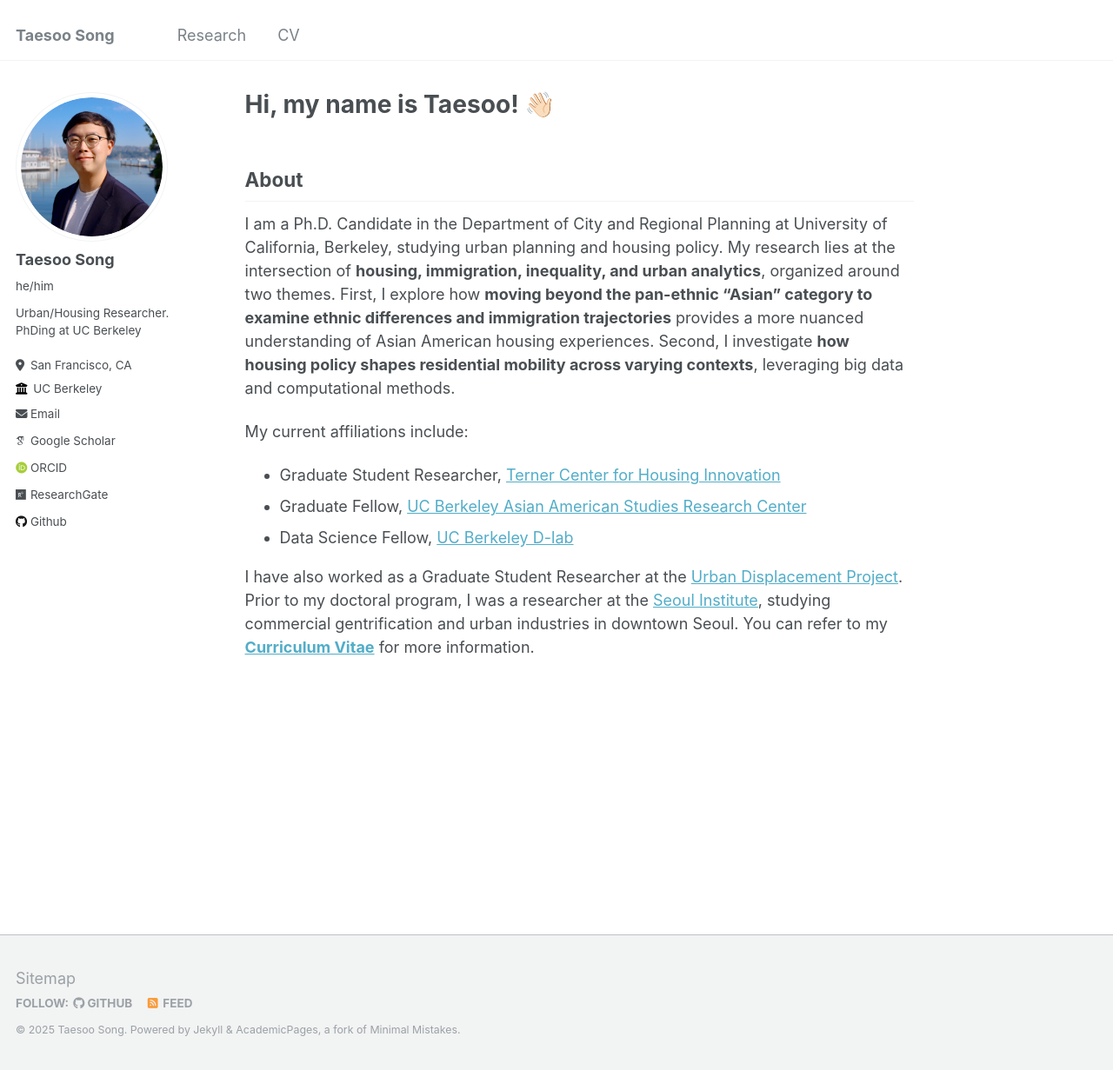
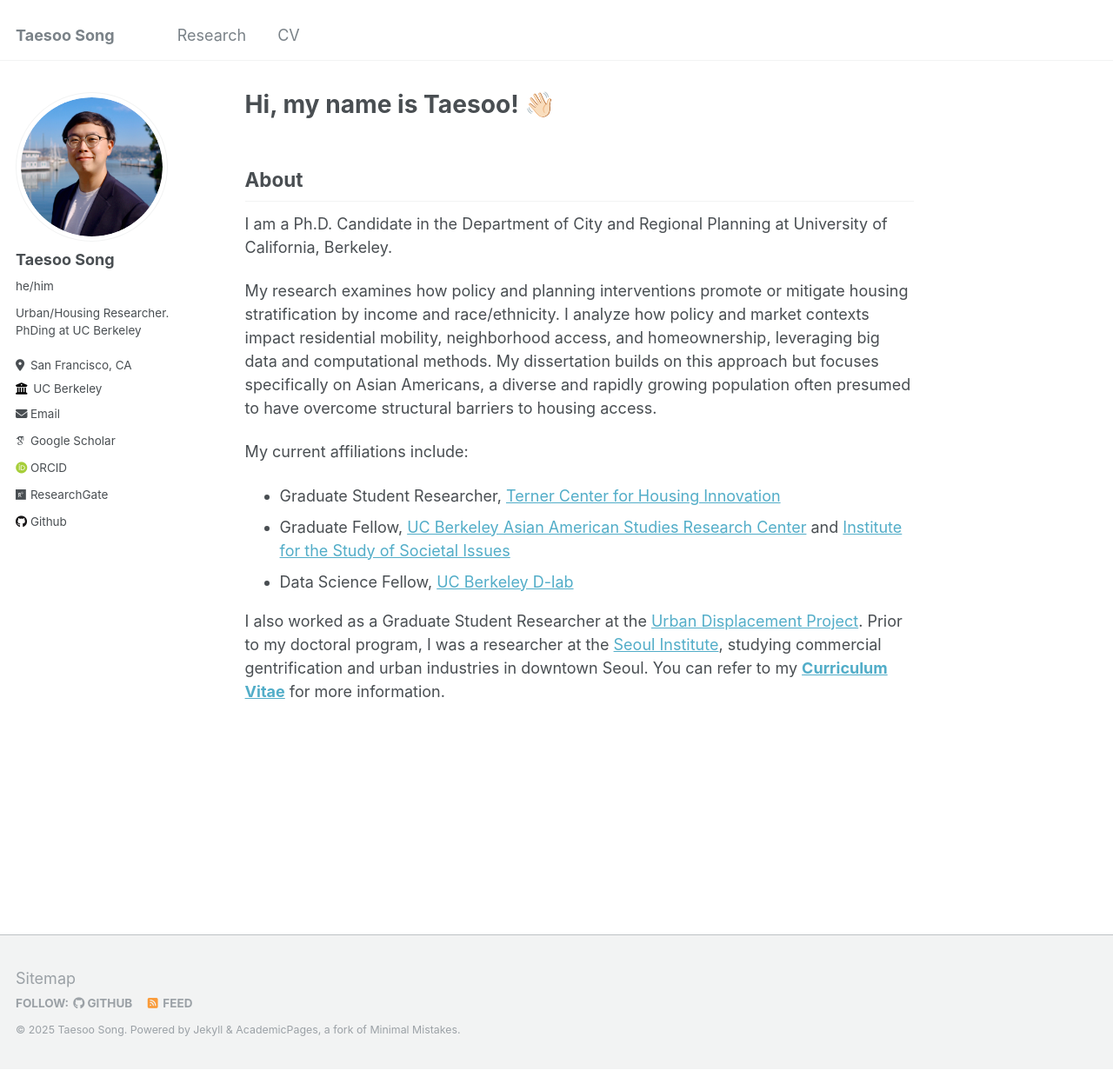
Before and after one commit to taesoosong/taesoosong.github.io, a Jekyll site: the page built from _pages/about.md, in a window 1280 px wide and 1231 px high. Shown: the whole window at 87% size. Built offline with Jekyll 4.4.1, drawn with Linux system fonts in a browser that asks for light colours; some web fonts are replaced.

Commit message:
Update about.md

```diff
--- a/_pages/about.md
+++ b/_pages/about.md
@@ -9,11 +9,13 @@ redirect_from:
 ---
 
 ## About
-I am a Ph.D. Candidate in the Department of City and Regional Planning at University of California, Berkeley, studying urban planning and housing policy. My research lies at the intersection of **housing, immigration, inequality, and urban analytics**, organized around two themes. First, I explore how **moving beyond the pan-ethnic “Asian” category to examine ethnic differences and immigration trajectories** provides a more nuanced understanding of Asian American housing experiences. Second, I investigate **how housing policy shapes residential mobility across varying contexts**, leveraging big data and computational methods.
+I am a Ph.D. Candidate in the Department of City and Regional Planning at University of California, Berkeley.
+
+My research examines how policy and planning interventions promote or mitigate housing stratification by income and race/ethnicity. I analyze how policy and market contexts impact residential mobility, neighborhood access, and homeownership, leveraging big data and computational methods. My dissertation builds on this approach but focuses specifically on Asian Americans, a diverse and rapidly growing population often presumed to have overcome structural barriers to housing access.
 
 My current affiliations include:
 - Graduate Student Researcher, [Terner Center for Housing Innovation](https://ternercenter.berkeley.edu/)
-- Graduate Fellow, [UC Berkeley Asian American Studies Research Center](https://issi.berkeley.edu/aarc)
+- Graduate Fellow, [UC Berkeley Asian American Studies Research Center](https://issi.berkeley.edu/aarc) and [Institute for the Study of Societal Issues](https://issi.berkeley.edu/)
 - Data Science Fellow, [UC Berkeley D-lab](https://dlab.berkeley.edu/)
 
-I have also worked as a Graduate Student Researcher at the [Urban Displacement Project](https://www.urbandisplacement.org/). Prior to my doctoral program, I was a researcher at the [Seoul Institute](https://global.si.re.kr/), studying commercial gentrification and urban industries in downtown Seoul. You can refer to my [**Curriculum Vitae**](https://taesoosong.github.io/academic_cv/song_taesoo_cv.pdf) for more information.
+I also worked as a Graduate Student Researcher at the [Urban Displacement Project](https://www.urbandisplacement.org/). Prior to my doctoral program, I was a researcher at the [Seoul Institute](https://global.si.re.kr/), studying commercial gentrification and urban industries in downtown Seoul. You can refer to my [**Curriculum Vitae**](https://taesoosong.github.io/academic_cv/song_taesoo_cv.pdf) for more information.
```
